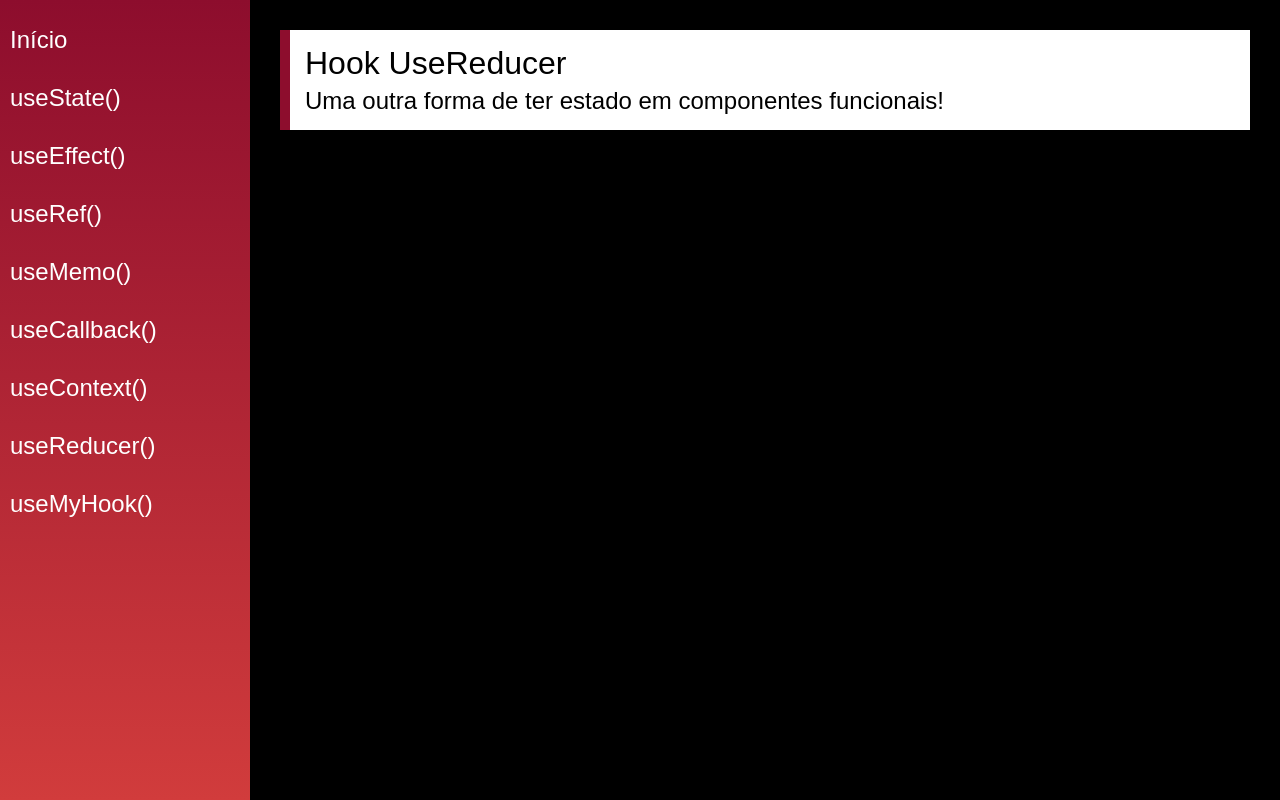
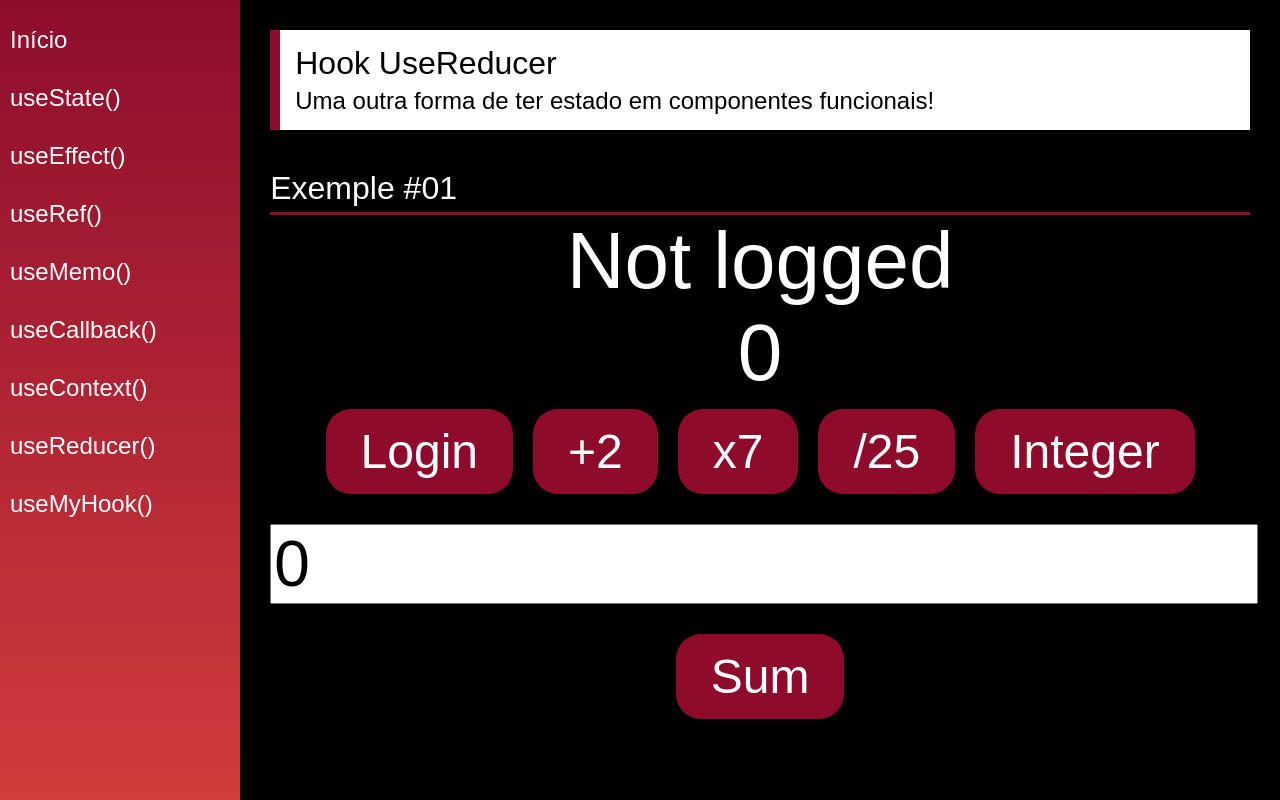
Before and after one commit to gabrielDpadua21/hooks, a React (Create React App) app: page /useReducer in a window 1280 px wide. Built offline with nearby package versions, Linux system fonts and the light colour scheme.

Commit message:
useReducer hook

```diff
--- a/src/views/examples/UseReducer.jsx
+++ b/src/views/examples/UseReducer.jsx
@@ -1,13 +1,71 @@
-import React from 'react'
+import React, { useReducer, useState } from 'react'
 import PageTitle from '../../components/layout/PageTitle'
+import SectionTitle from '../../components/layout/SectionTitle';
+
+const initialState = {
+    cart: [],
+    products: [],
+    user: null,
+    number: 0
+}
+
+function reducer(state, action) {
+    switch(action.type) {
+        case 'numberAdd2':
+            return { ...state, number: state.number + 2 }
+        case 'login':
+            return { ...state, user: {name: action.payload || 'Zeuzz'} }
+        case 'parseInteger':
+            return { ...state, number: parseInt(state.number)}
+        case 'dividedBy25':
+            return { ...state, number: state.number / 25}
+        case 'multiply7':
+            return { ...state, number: state.number * 7}
+        case 'sumN':
+            return { ...state, number: parseInt(state.number) + parseInt(action.number)}
+        default:
+            return state;
+    }
+}
 
 const UseReducer = (props) => {
+    const [state, dispatch] = useReducer(reducer, initialState);
+    const [value, setValue] = useState(0);
+
     return (
         <div className="UseReducer">
             <PageTitle
                 title="Hook UseReducer"
                 subtitle="Uma outra forma de ter estado em componentes funcionais!"
             />
+
+            <SectionTitle title="Exemple #01"/>
+
+            <div className="center">
+                {state.user ?
+                    (<span className="text">{state.user.name}</span>) :
+                    (<span className="text">Not logged</span>)
+                }
+                <span className="text">
+                    {state.number}
+                </span>
+                <div>
+                    <button className="btn" onClick={() => dispatch({type: 'login', payload: 'Frajola'})}>Login</button>
+                    <button className="btn" onClick={() => dispatch({type: 'numberAdd2'})}>+2</button>
+                    <button className="btn" onClick={() => dispatch({type: 'multiply7'})}>x7</button>
+                    <button className="btn" onClick={() => dispatch({type: 'dividedBy25'})}>/25</button>
+                    <button className="btn" onClick={() => dispatch({type: 'parseInteger'})}>Integer</button>
+                </div>
+                <div>
+                    <input
+                        type="number"
+                        className="input"
+                        value={value}
+                        onChange={e => setValue(e.target.value)}
+                    />
+                    <button className="btn" onClick={() => dispatch({type: 'sumN', number: value})}>Sum</button>
+                </div>
+            </div>
         </div>
     )
 }
```
